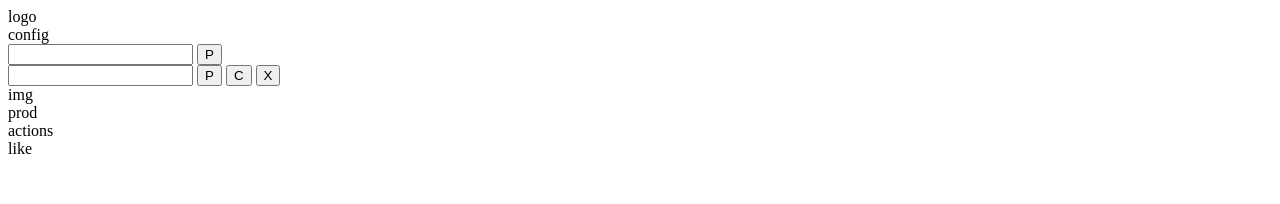
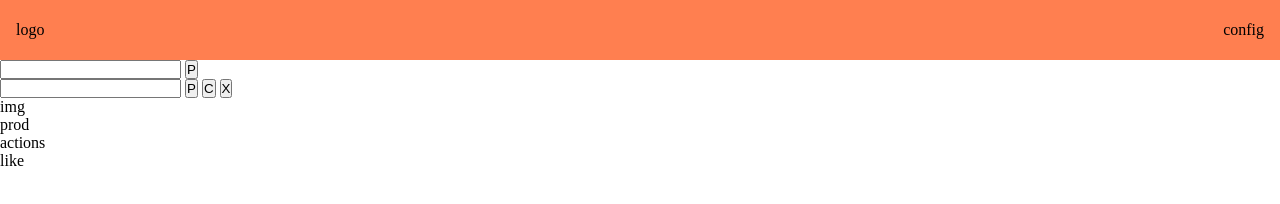
Before and after one commit to Joiaribe-Alves/pharmacy-counter, a plain HTML site: page index.html in a window 1280 px wide. Drawn offline with Linux system fonts and the light colour scheme.

Commit message:
criacao dos estilos

```diff
--- a/index.html
+++ b/index.html
@@ -4,9 +4,11 @@
     <meta charset="UTF-8">
     <meta name="viewport" content="width=device-width, initial-scale=1.0">
     <title>Sistema Balcão</title>
+
+    <link rel="stylesheet" href="./public/styles/style.css"/>
 </head>
 <body>
-    <header class="top">
+    <header class="top flex">
         <div class="logo">logo</div>
         <div class="config">config</div>
     </header>
--- /dev/null
+++ b/public/styles/style.css
@@ -0,0 +1,28 @@
+/* IMPORTAÇÂO DAS FONTES */
+@font-face {
+    font-family: "BubueloCleanProLigth";
+    src: url("../fonts/");
+}
+
+/* RESET */
+* {
+    margin: 0;
+    padding: 0;
+    box-sizing: border-box;
+}
+.flex {
+    display: flex;
+}
+.centered {
+    justify-content: center;
+    align-items: center;
+}
+
+/* TOP */
+.top {
+    justify-content: space-between;
+    align-items: center;
+    padding: .5rem 1rem;
+    height: 60px;
+    background-color: coral;
+}
```
